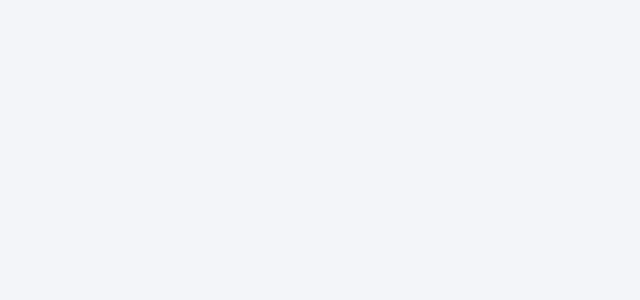
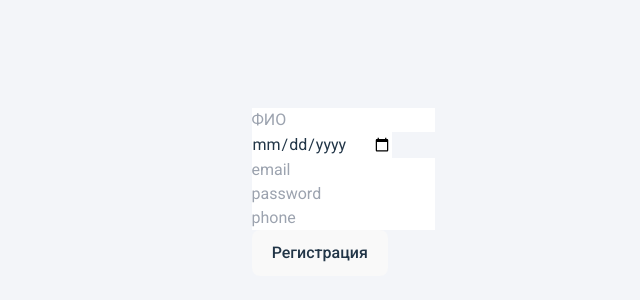
Before and after one commit to Akolenko/Karma, a React (Vite) app in the folder client/: page /register in a window 1280 px wide. Before the commit this address had no page. Shown: the part 208-508 px from the top of the page, without its empty margins (297-937 px from the left). Built offline with nearby package versions, Linux system fonts and the light colour scheme.

Commit message:
auth registration form

```diff
--- /dev/null
+++ b/client/src/Components/RegisterForm/RegisterForm.tsx
@@ -0,0 +1,62 @@
+import { FC, useContext, useState } from "react";
+import { observer } from "mobx-react-lite";
+import { AuthContext } from "../../main";
+
+// eslint-disable-next-line react-refresh/only-export-components
+const RegisterForm: FC = () => {
+    const [name, setName] = useState<string>('')
+    const [dateOfBirth, setDateOfBirth] = useState<string>('')
+    const [email, setEmail] = useState<string>('')
+    const [password, setPassword] = useState<string>('')
+    const [phone, setPhone] = useState<string>('')
+// фио, дата рождения, имейл, пароль, телефон
+    const { authStore } = useContext(AuthContext)
+
+
+    return (
+        <div>
+            <div className="FIO">
+                <input onChange={e => setName(e.target.value)}
+                value={name}
+                type="text"
+                placeholder="ФИО"/>
+            </div>
+
+            <div className="date-of-birth">
+                <input onChange={e => setDateOfBirth(e.target.value)}
+                value={dateOfBirth}
+                type="date"
+                placeholder="ФИО"/>
+            </div>
+
+            <div className="email">
+                <input onChange={e => setEmail(e.target.value)}
+                value={email}
+                type="text"
+                placeholder="email"/>
+            </div>
+
+            <div className="password">
+                <input onChange={e => setPassword(e.target.value)}
+                value={password}
+                type="password"
+                placeholder="password"/>
+            </div>
+
+            <div className="phone">
+                <input onChange={e => setPhone(e.target.value)}
+                value={phone}
+                type="tel"
+                placeholder="phone"/>
+            </div>
+
+
+
+
+        <button onClick={() => authStore.registration(name, dateOfBirth, email, password, phone)}>Регистрация</button>
+        </div>
+     );
+}
+
+// eslint-disable-next-line react-refresh/only-export-components
+export default observer(RegisterForm)
--- a/client/src/app/App.tsx
+++ b/client/src/app/App.tsx
@@ -10,13 +10,14 @@ import ProfileBioPage from "../components/ProfilePage/ProfileBioPage.tsx";
 import ProfileActiveBidPage from "../components/ProfilePage/ProfileActiveBidPage.tsx";
 import ProfileProgressBidPage from "../components/ProfilePage/ProfileProgressBidPage.tsx";
 import ProfileClosedBidPage from "../components/ProfilePage/ProfileClosedBidPage.tsx";
+import RegisterForm from '../components/RegisterForm/RegisterForm.tsx';
 
 function App() {
   return (
     <>
       <Routes>
         <Route path={'/login'} element={<LoginForm/>}/>
-        {/*<Route path={'/register'} element={<RegisterForm/>}/>Форма регистрации*/}
+        <Route path={'/register'} element={<RegisterForm/>}/>
         <Route index element={<MainPage/>}/>
         <Route path={'/bid-form'} element={<BidForm/>}/>
         <Route path={'/bid-list'} element={<BidList/>}/>
--- a/client/src/auth.store/auth.store.ts
+++ b/client/src/auth.store/auth.store.ts
@@ -33,32 +33,31 @@ export default class AuthStore {
             this.setAuth(true)
             this.setUser(response.data.user)
         } catch (error) {
-            console.log(error.response?.data?.message);
-
+            console.log('Что-то пошло не так.');
         }
     }
 
-    async registration(email: string, password: string) {
+    async registration(name: string, dateOfBirth: string, email: string, password: string, phone: string) {
         try {
-            const response = await AuthService.registration(email, password)
+            const response = await AuthService.registration(name, dateOfBirth, email, password, phone)
             console.log(response);
             localStorage.setItem('token', response.data.accessToken)
             this.setAuth(true)
             this.setUser(response.data.user)
         } catch (error) {
-            console.log(error.response?.data?.message);
+            console.log('Что-то пошло не так.');
 
         }
     }
 
     async logout() {
         try {
-            const response = await AuthService.logout()
+            await AuthService.logout()
             localStorage.removeItem('token')
             this.setAuth(false)
             this.setUser({} as IUser)
         } catch (error) {
-            console.log(error.response?.data?.message);
+            console.log('Что-то пошло не так.');
         }
     }
 
@@ -74,7 +73,7 @@ export default class AuthStore {
             this.setAuth(true)
             this.setUser(response.data.user)
         } catch (error) {
-            console.log(error.response?.data?.message);
+            console.log('Что-то пошло не так.');
         } finally {
             this.setLoading(false)
         }
--- a/client/src/components/LoginForm.tsx
+++ b/client/src/components/LoginForm.tsx
@@ -2,6 +2,7 @@ import { FC, useContext, useState } from "react";
 import { AuthContext } from "../main";
 import { observer } from "mobx-react-lite";
 
+// eslint-disable-next-line react-refresh/only-export-components
 const LoginForm: FC = () => {
     const [email, setEmail] = useState<string>('')
     const [password, setPassword] = useState<string>('')
@@ -26,4 +27,5 @@ const LoginForm: FC = () => {
      );
 }
 
+// eslint-disable-next-line react-refresh/only-export-components
 export default observer(LoginForm)
--- a/client/src/services/AuthServise.ts
+++ b/client/src/services/AuthServise.ts
@@ -7,8 +7,8 @@ export default class AuthService {
         return $api.post<AuthResponse>('/login', { email, password })
     }
 
-    static async registration(email: string, password: string): Promise<AxiosResponse<AuthResponse>> {
-        return $api.post<AuthResponse>('/registration', { email, password })
+    static async registration(name: string, dateOfBirth: string, email: string, password: string, phone: string): Promise<AxiosResponse<AuthResponse>> {
+        return $api.post<AuthResponse>('/registration', { name, dateOfBirth, email, password, phone })
     }
 
     static async logout(): Promise<void> {
```
Also changed, not shown: 2 other files (tests, documents, lock files or other folders).
